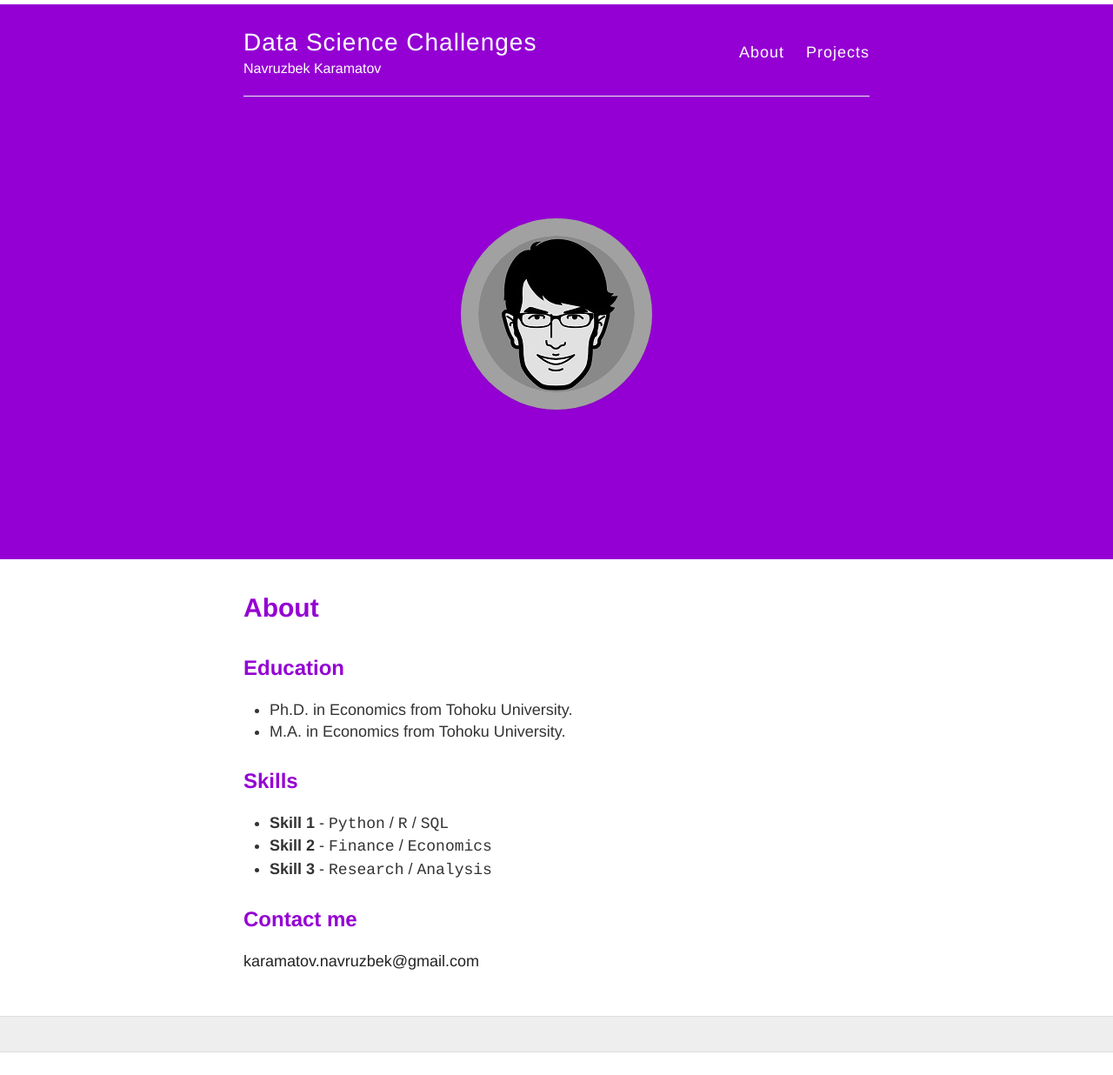
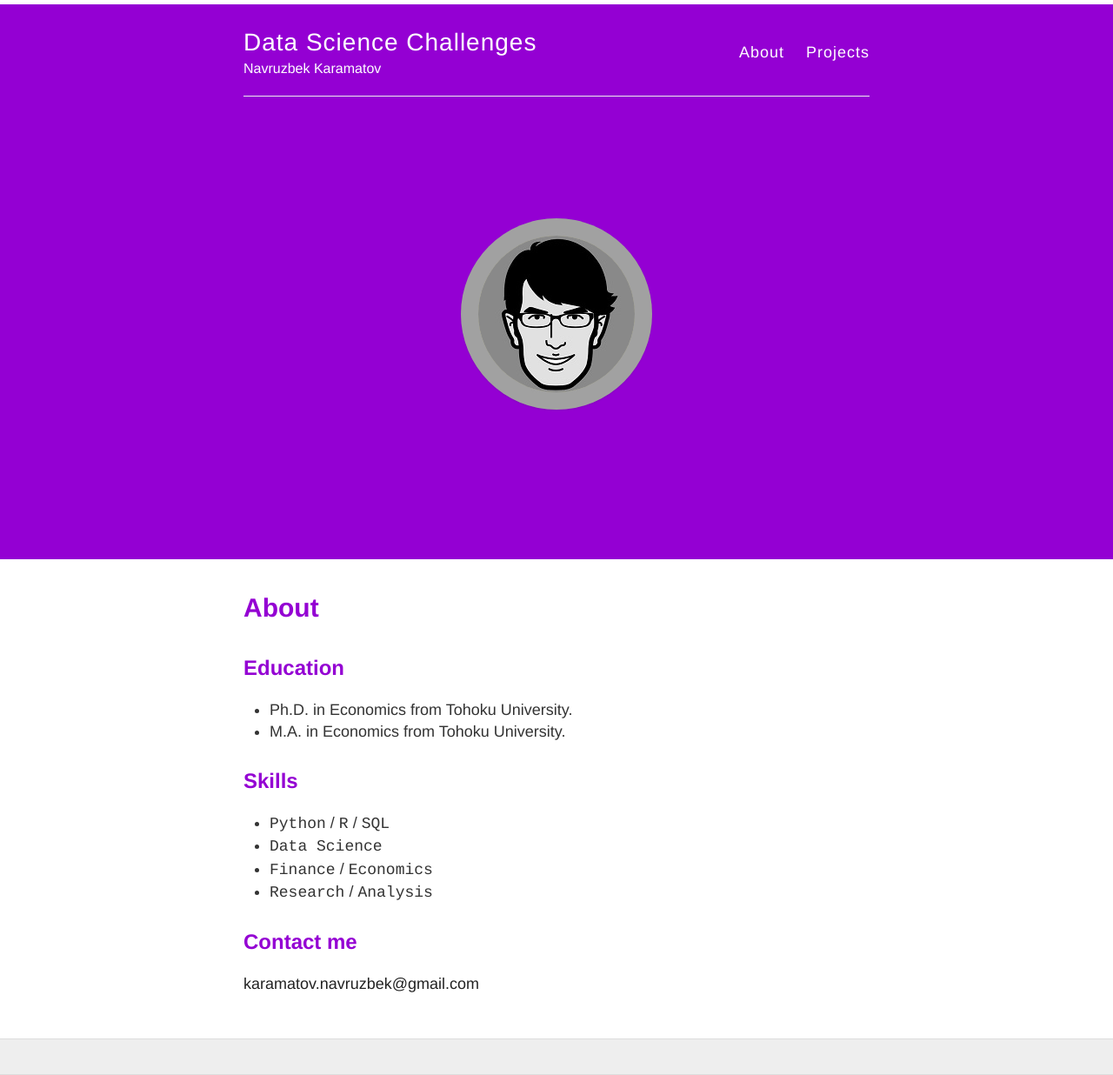
Before and after one commit to navruzbek1992/data_challenge, a Jekyll site: the page built from about.md, in a window 1280 px wide. Shown: the whole page at 87% size. Built offline with Jekyll 4.4.1, drawn with Linux system fonts in a browser that asks for light colours; nearby versions of some CDN libraries; before the commit the page ends 1210 px from its top, so only the background shows below that.

Commit message:
skill update

```diff
--- a/about.md
+++ b/about.md
@@ -12,10 +12,10 @@ permalink: /about/
 
 ## Skills
 
-* **Skill 1** - `Python` / `R` / `SQL`
-* **Skill 2** - `Finance` / `Economics`
-* **Skill 3** - `Research` / `Analysis`
-
+* `Python` / `R` / `SQL`
+* `Data Science`
+* `Finance` / `Economics`
+* `Research` / `Analysis`
 
 ## Contact me
 
```
